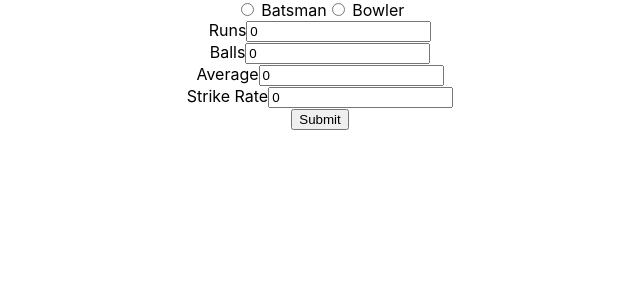
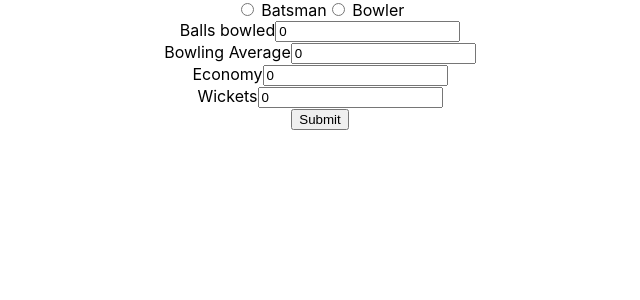
Before and after one commit to SaikiranJakkan/auction-price-prediction, a React (Create React App) app: page / in a window 1280 px wide. Shown: the top 300 px of the page, without its empty margins (320-960 px from the left). Built offline with nearby package versions, Linux system fonts and the light colour scheme.

Commit message:
Modify form

```diff
--- a/src/App.js
+++ b/src/App.js
@@ -4,9 +4,14 @@ import React, { useState } from "react";
 function App() {
   const [type, setType] = useState("");
   const [runs, setRuns] = useState(0);
-  const [balls, setBalls] = useState(0);
-  const [avg, setAvg] = useState(0);
+  const [ballsFaced, setBallsFaced] = useState(0);
+  const [battingAvg, setBattingAvg] = useState(0);
   const [strikeRate, setStrikeRate] = useState(0);
+
+  const [ballsBowled, setBallsBowled] = useState(0);
+  const [bowlingAvg, setBowlingAvg] = useState(0);
+  const [economy, setEconomy] = useState(0);
+  const [wickets, setWickets] = useState(0);
 
   function handleSubmit() {
     console.log("Submitted");
@@ -19,9 +24,10 @@ function App() {
           <input type="radio" value={type} name="type" onChange={(e) => setType("batsman")} /> Batsman
           <input type="radio" value={type} name="type" onChange={(e) => setType("bowler")}/> Bowler
 
+          { type === "batsman" ? <div>
             <div className="form-group">
               <label>
-              Runs
+                Runs scored
                 <input
                   type="number"
                   value={runs}
@@ -32,23 +38,23 @@ function App() {
 
             <div className="form-group">
               <label>
-              Balls
+                Balls Faced
                 <input
                   type="number"
-                value={balls}
-                onChange={(e) => setBalls(e.target.value)}
+                  value={ballsFaced}
+                  onChange={(e) => setBallsFaced(e.target.value)}
                 />
               </label>
             </div>
 
             <div className="form-group">
               <label>
-              Average
+                Batting Average
                 <input
                   type="number"
                   step="0.1"
-                value={avg}
-                onChange={(e) => setAvg(e.target.value)}
+                  value={battingAvg}
+                  onChange={(e) => setBattingAvg(e.target.value)}
                 />
               </label>
             </div>
@@ -64,7 +70,56 @@ function App() {
                 />
               </label>
             </div>
+          </div>
+          :
+          <div>
+            <div className="form-group">
+              <label>
+                Balls bowled
+                <input
+                  type="number"
+                  value={ballsBowled}
+                  onChange={(e) => setBallsBowled(e.target.value)}
+                />
+              </label>
+            </div>
 
+            <div className="form-group">
+              <label>
+                Bowling Average
+                <input
+                  type="number"
+                  step="0.1"
+                  value={bowlingAvg}
+                  onChange={(e) => setBowlingAvg(e.target.value)}
+                />
+              </label>
+            </div>
+
+            <div className="form-group">
+              <label>
+                Economy
+                <input
+                  type="number"
+                  step="0.1"
+                  value={economy}
+                  onChange={(e) => setEconomy(e.target.value)}
+                />
+              </label>
+            </div>
+
+            <div className="form-group">
+              <label>
+                Wickets
+                <input
+                  type="number"
+                  value={wickets}
+                  onChange={(e) => setWickets(e.target.value)}
+                />
+              </label>
+            </div>
+          </div>
+          }
           <input type="submit" />
         </form>
       </div>
```
Lines whose indentation alone changed are shown as unchanged.
